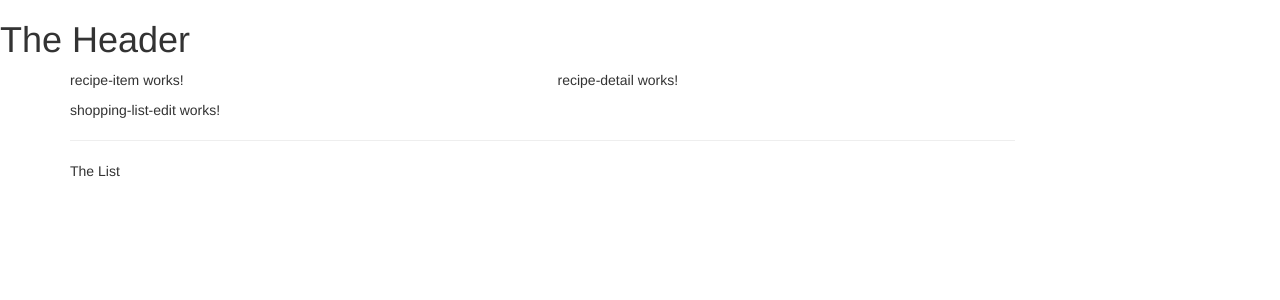
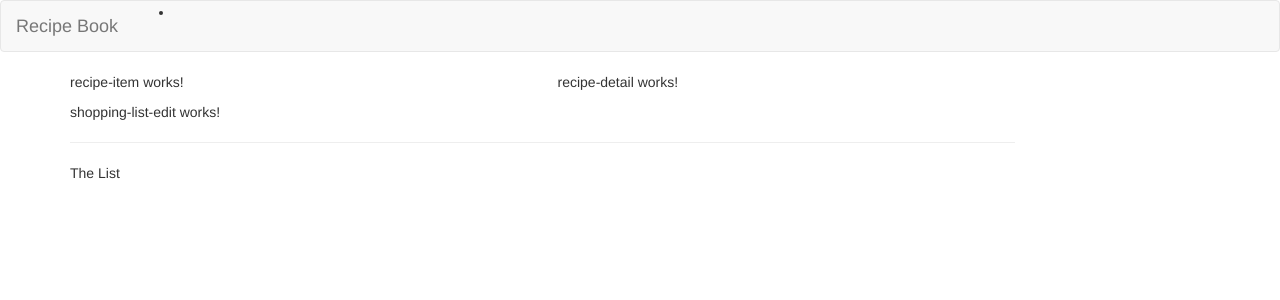
Before and after one commit to aacebal/recipe-shopping-list, an Angular app: page / in a window 1280 px wide. Shown: the top 300 px of the page. Built offline with nearby package versions, Linux system fonts and the light colour scheme.

Commit message:
adding navbar

```diff
--- a/src/app/header/header.component.html
+++ b/src/app/header/header.component.html
@@ -1 +1,13 @@
-<h1>The Header</h1>
+<nav class="navbar navbar-default">
+<div class="container-fluid">
+  <div class="navbar-header">
+    <a href="#" class="navbar-brand">Recipe Book</a>
+  </div>
+
+  <div class="collapsenavbar-collapse">
+    <ul class="navbar navbar-nav">
+      <li><a href=""></a></li>
+    </ul>
+  </div>
+</div>
+</nav>
```
